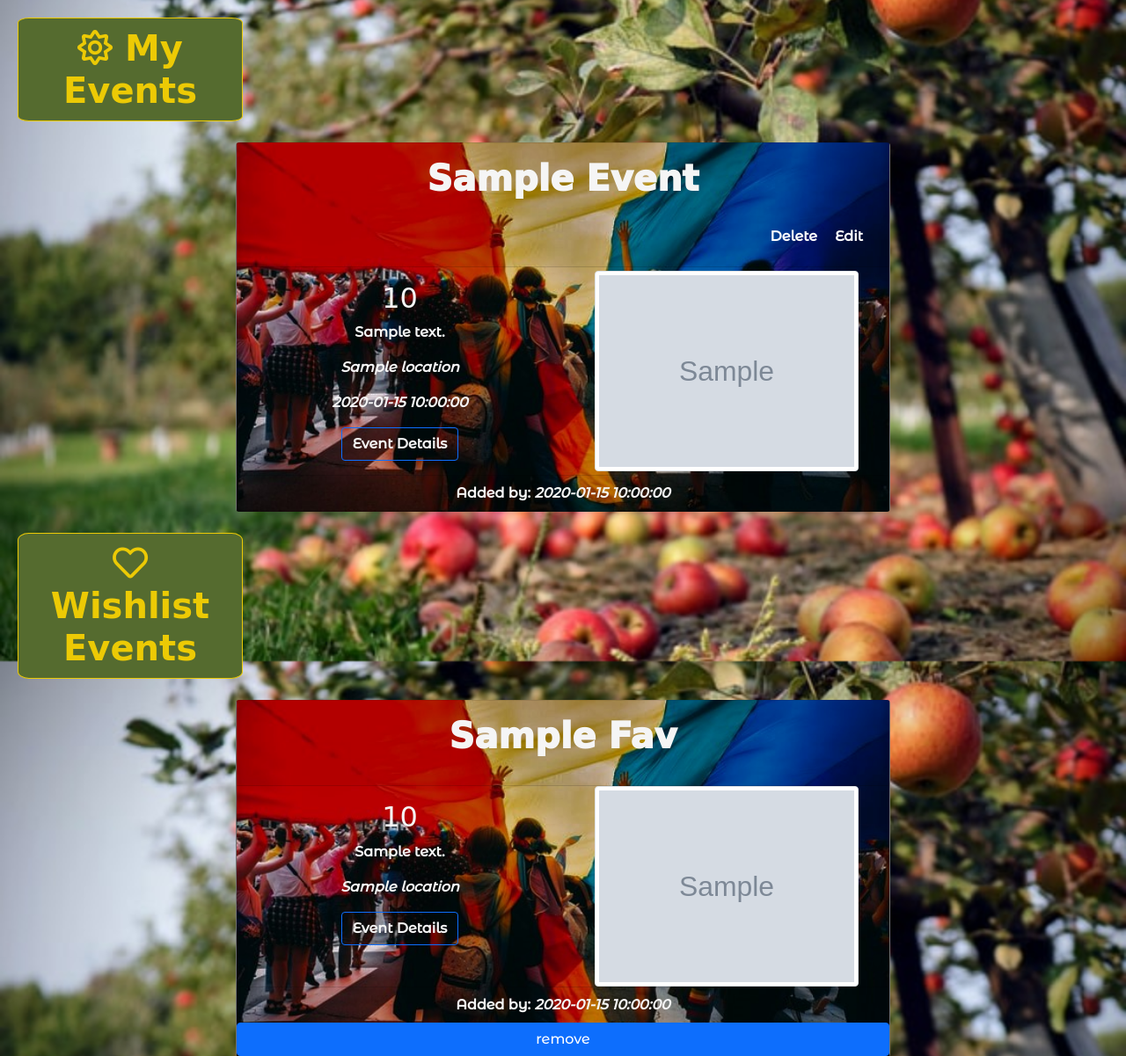
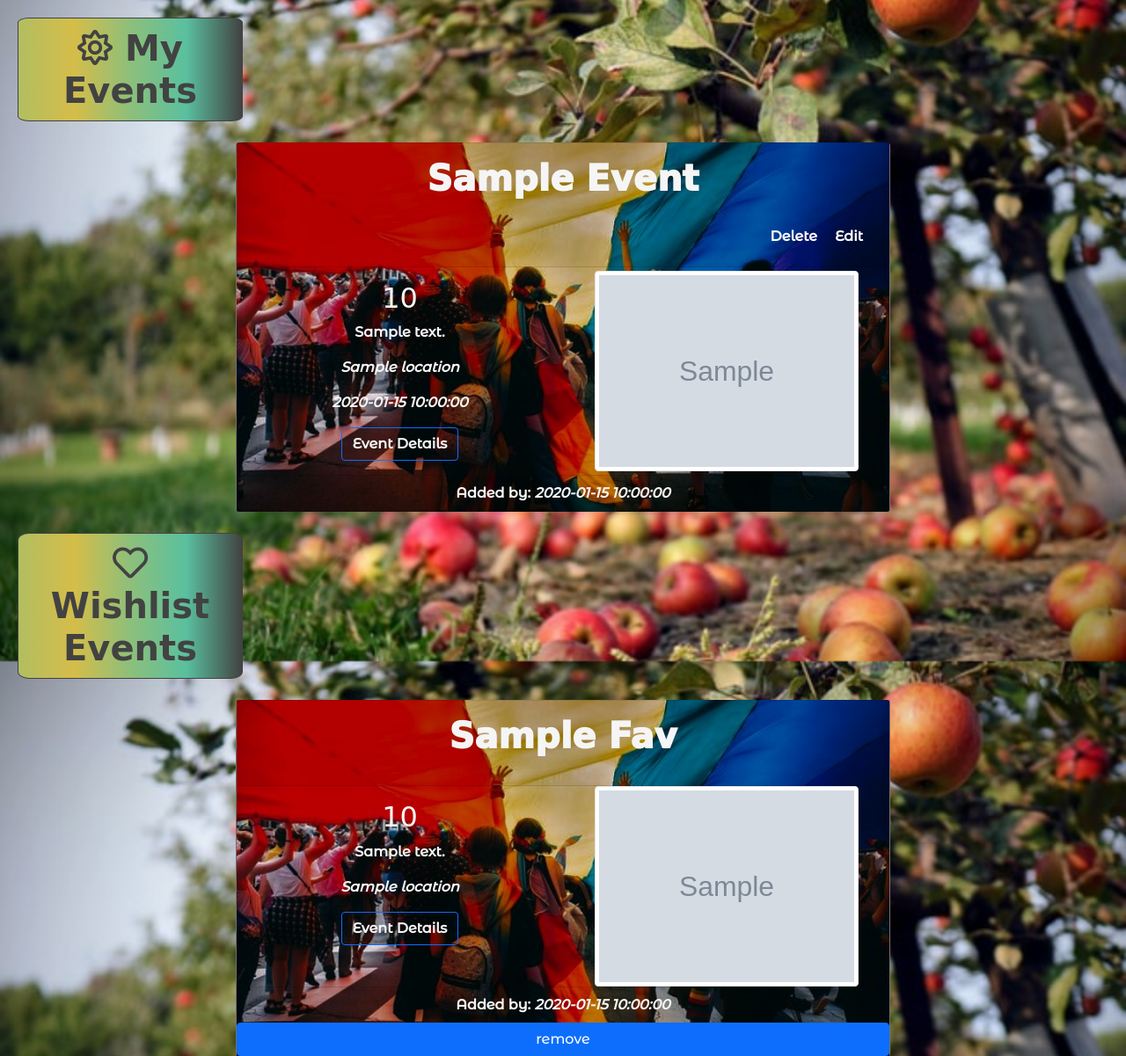
Before and after one commit to BXS-Archipelago/MadeWithPride, a Flask app: template templates/profile.html in a window 1280 px wide. Shown: the part 102-1303 px from the top of the page at 88% size. Run offline with Flask 2, Linux system fonts and the light colour scheme; the template is opened without the code that fills it: most values are stand-ins (such as "Sample title", 1, 10 or a date in 2020); grey boxes marked "Sample" are stand-in pictures; some libraries are stand-ins or nearby versions; some web fonts are replaced.

Commit message:
changed background of the little headers in profile.html headers on the left to my events and my favourites list

```diff
--- a/static/CSS/style.css
+++ b/static/CSS/style.css
@@ -48,8 +48,10 @@
     background: linear-gradient(#feb144aa, #fdfd97aa, #9ee09eaa, #9ec1cfaa);
 }
 
+/*these colors below come from our logo in nav bar*/
+
 .bg-nice-green {
-    background: linear-gradient(#424242 #5AC09f #8dbf7b #d5bd49 #b2be61);
+    background: linear-gradient(to right, #b2be61, #d5bd49, #8dbf7b, #5AC09f, #424242);
 }
 
 /* does anyone know more about responsive fonts with bootstrap?
@@ -195,13 +197,13 @@ further!! Something about Sass mixins?!*/
 
 
 .view-headers {
-    color: #ecca05;
+    color: #424242;
     padding: 10px;
-    background-color: darkolivegreen;
+    background: linear-gradient(to right, #b2be61, #d5bd49, #8dbf7b, #5AC09f, #424242);
     width: 20%;
     margin: 20px;
     border-radius: 5%;
-    border: 1px solid #ecca05;
+    border: 1px solid #424242;
 }
 
 .fa-stuff {
```
